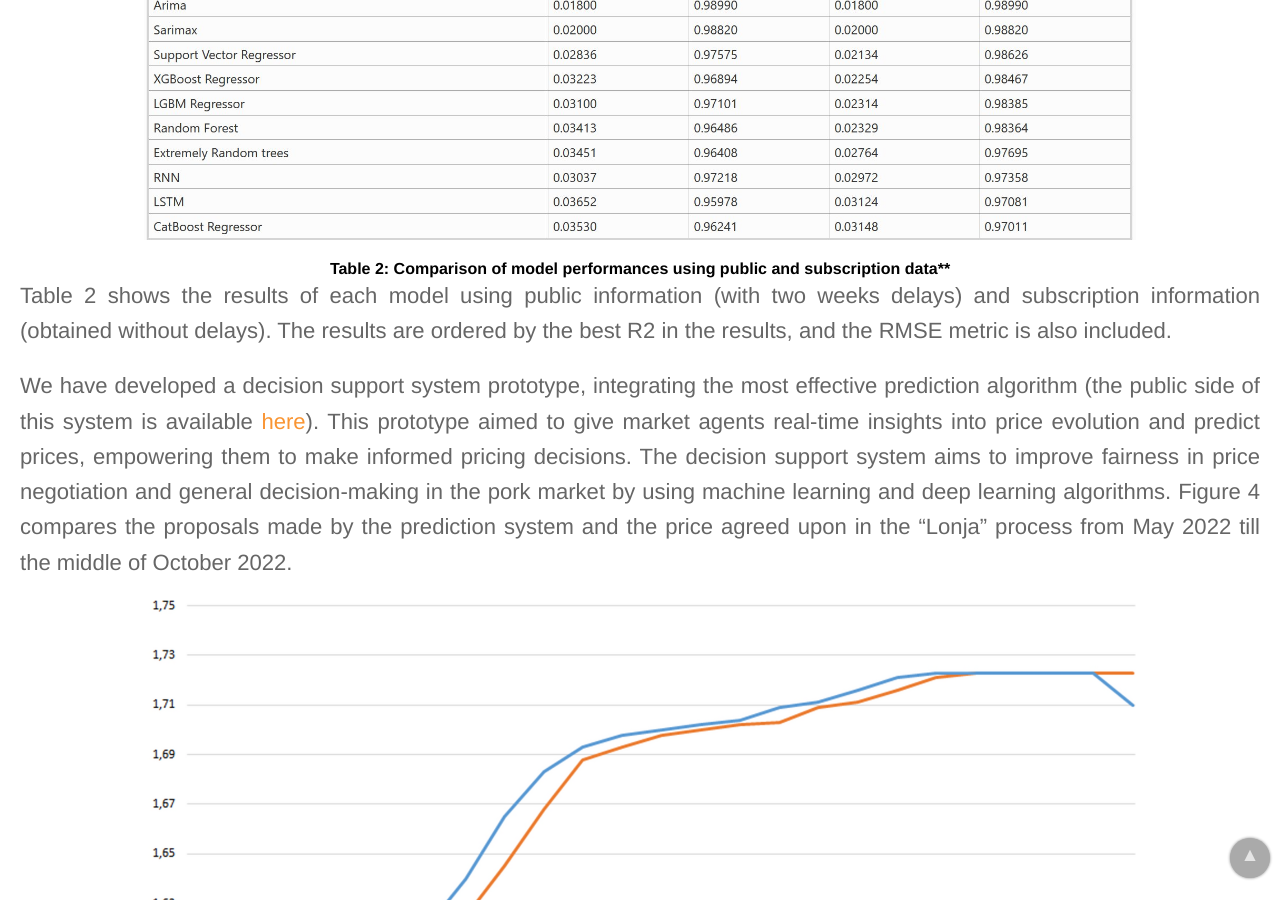
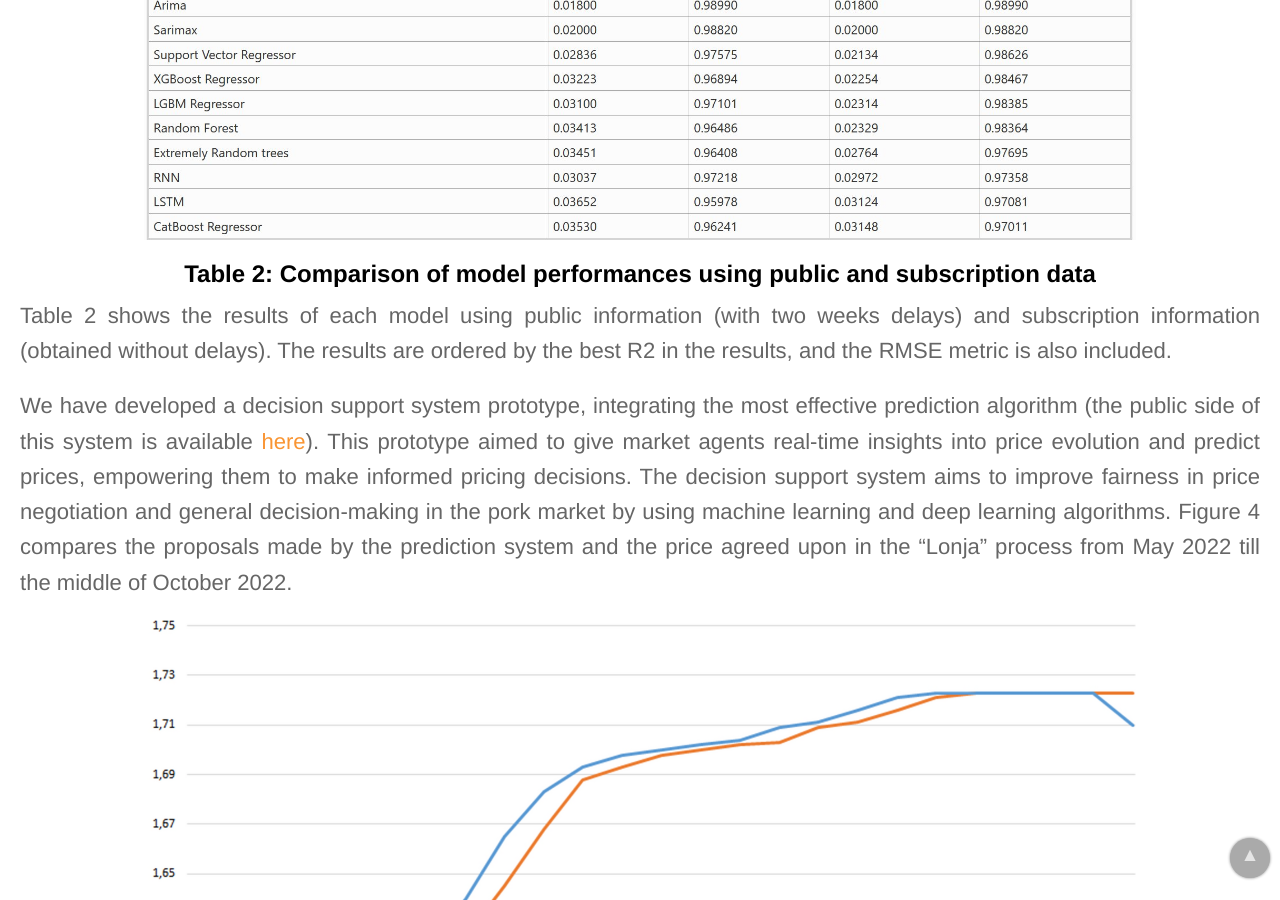
Before and after one commit to IAAA-Lab/IAAA-Lab.github.io, a Jekyll site: the page built from _posts/2023-06-28-pork-price-prediction.md, in a window 1280 px wide and 900 px high, scrolled down 1191 px. Built offline with Jekyll 4.4.1, drawn with Linux system fonts in a browser that asks for light colours.

Commit message:
Edición de los pies de figura

```diff
--- a/_posts/2023-06-28-pork-price-prediction.md
+++ b/_posts/2023-06-28-pork-price-prediction.md
@@ -14,14 +14,14 @@
 The algorithms analyzed included Autoregressive Integrated Moving Average (ARIMA), Seasonal Autoregressive Integrated Moving Average Exogenous mode (SARIMAX), Random Forest (RF), Support Vector Machine for regression (SVR), Extremely Randomized Trees (ERT), Light Gradient Boosting Machine (LGBM), Xtreme Gradient Boosting Machine (XGBM), Ridge, Category Boosting (Catboost), Recurrent Neural Networks (RNN), and Long short-term memory Neural Networks (LSTM).
 
 ![Table 2: Comparison of model performances using public and subscription data]({{ site.baseurl }}/images/posts/2023-06-28-Table2.jpg){: .center-image width="80%"}
-<center><b>Table 2: Comparison of model performances using public and subscription data**</b></center>
+<h4><center><b>Table 2: Comparison of model performances using public and subscription data</b></center></h4>
 
 Table 2 shows the results of each model using public information (with two weeks delays) and subscription information (obtained without delays). The results are ordered by the best R2 in the results, and the RMSE metric is also included.
 
 We have developed a decision support system prototype, integrating the most effective prediction algorithm (the public side of this system is available [here](https://www.preciolonja.es)). This prototype aimed to give market agents real-time insights into price evolution and predict prices, empowering them to make informed pricing decisions. The decision support system aims to improve fairness in price negotiation and general decision-making in the pork market by using machine learning and deep learning algorithms. Figure 4 compares the proposals made by the prediction system and the price agreed upon in the "Lonja" process from May 2022 till the middle of October 2022.
 
 ![Figure 4: Comparing Lonja’s proposal and the predicted proposal]({{ site.baseurl }}/images/posts/2023-06-28-Fig4.png){: .center-image width="80%"}
-<center><b>Figure 4: Comparing Lonja’s proposal and the predicted proposal</b></center>
+<h4><center><b>Figure 4: Comparing Lonja’s proposal and the predicted proposal</b></center></h4>
 
 The accurate prediction of agricultural prices, such as pork meat, holds immense value in ensuring stability and facilitating informed decision-making for producers in the agricultural market. By evaluating the effect of data acquisition delay and exploring various prediction algorithms, we can enhance price forecasts' accuracy, enabling producers to navigate risks effectively and optimize their product management strategies. As the agricultural sector evolves, leveraging advanced prediction systems becomes increasingly crucial for sustainable growth and success.
 
```
